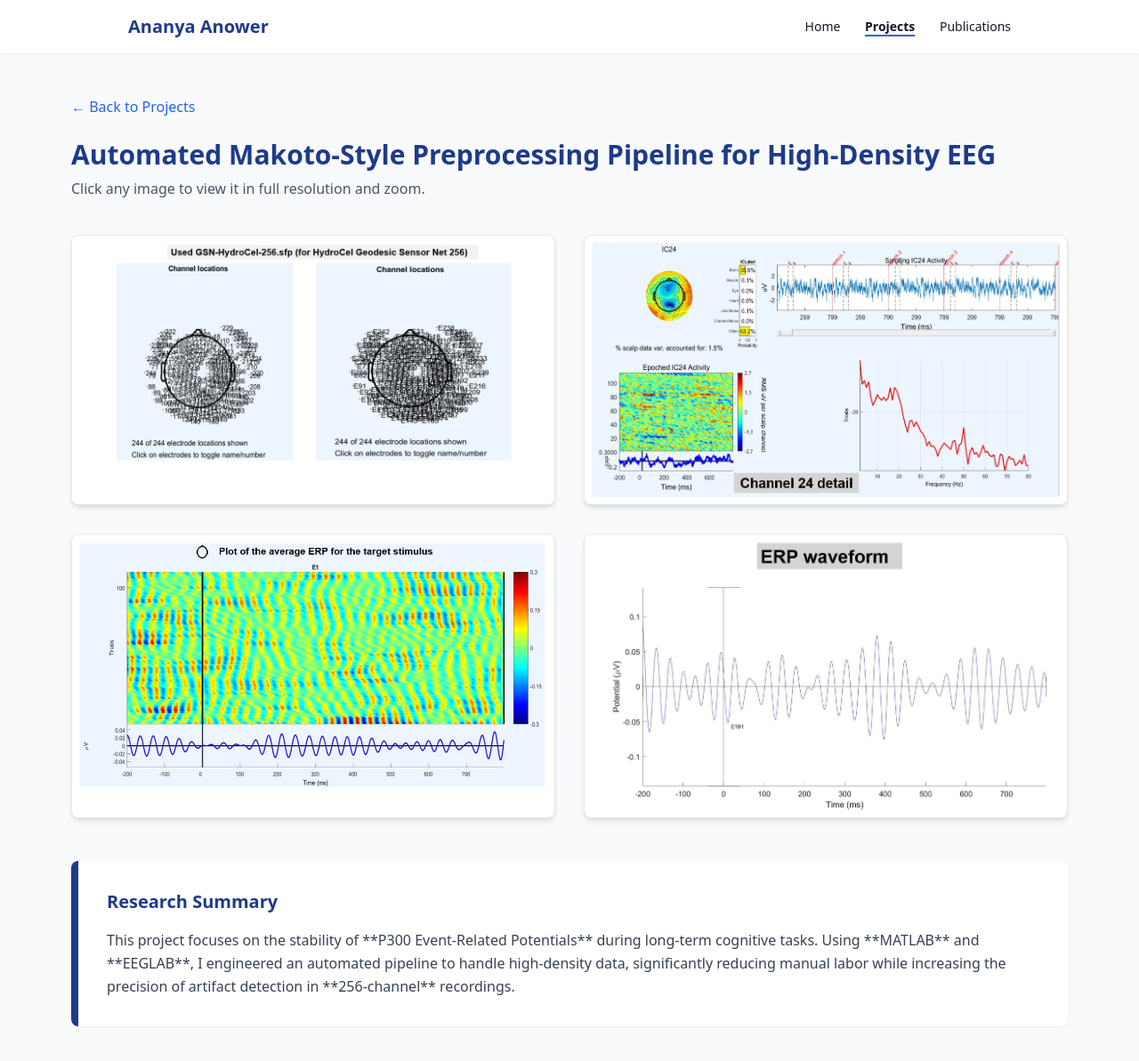
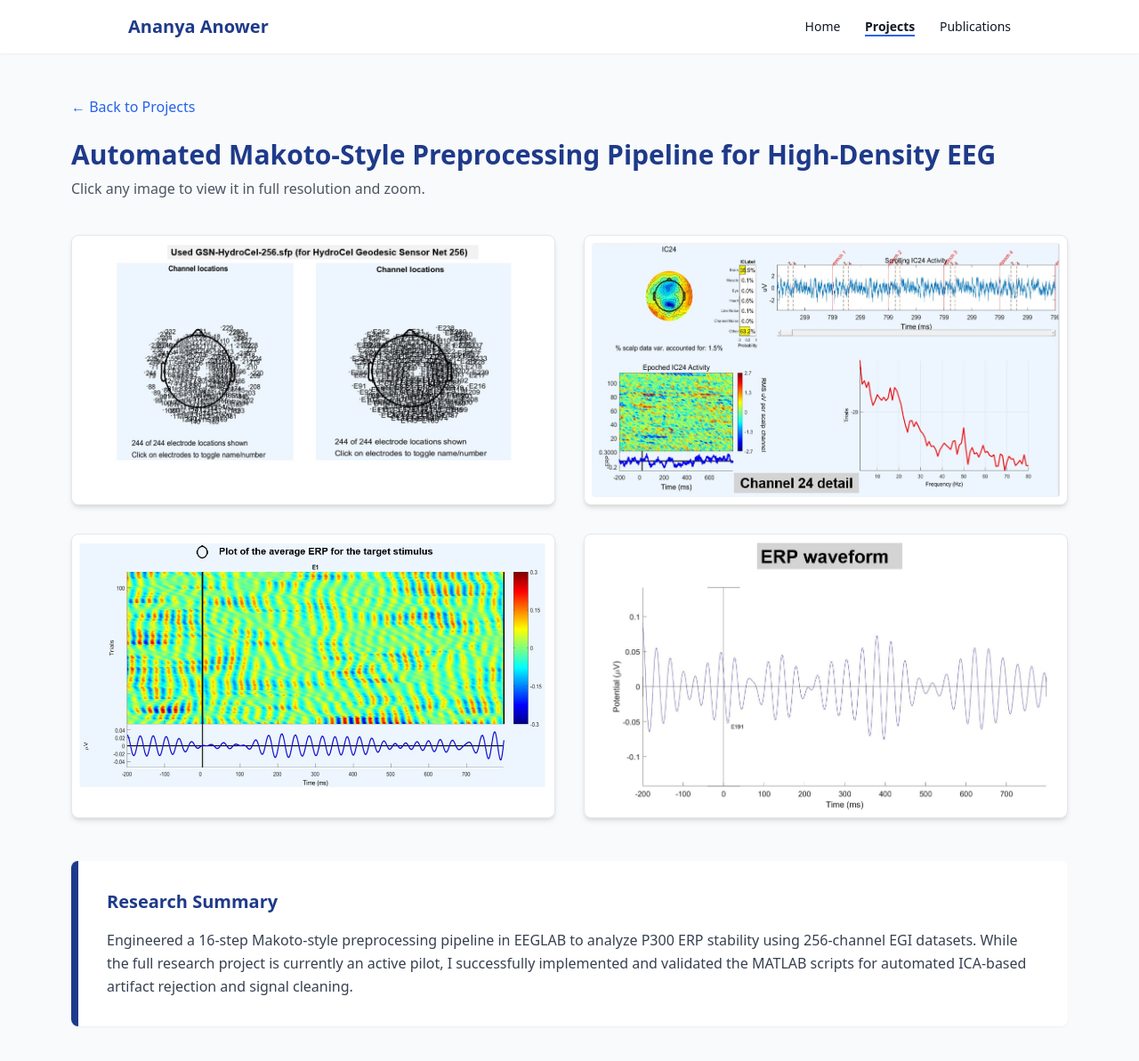
Before and after one commit to AnanyaAnower/AnanyaAnower.github.io, a Jekyll site: the page eeg-project.html, which Jekyll copies as it is, in a window 1280 px wide and 1202 px high. Shown: the top 1193 px of the window at 89% size. Built offline with Jekyll 4.4.1, drawn with Linux system fonts in a browser that asks for light colours; nearby versions of some CDN libraries.

Commit message:
Update eeg-project.html

```diff
--- a/eeg-project.html
+++ b/eeg-project.html
@@ -56,9 +56,7 @@
         <div class="mt-12 bg-white p-8 rounded-lg shadow-sm border-l-8 border-blue-900">
             <h2 class="text-xl font-bold text-blue-900 mb-4">Research Summary</h2>
             <p class="text-gray-700 leading-relaxed">
-                This project focuses on the stability of **P300 Event-Related Potentials** during long-term cognitive tasks.
-                Using **MATLAB** and **EEGLAB**, I engineered an automated pipeline to handle high-density data,
-                significantly reducing manual labor while increasing the precision of artifact detection in **256-channel** recordings.
+                Engineered a 16-step Makoto-style preprocessing pipeline in EEGLAB to analyze P300 ERP stability using 256-channel EGI datasets. While the full research project is currently an active pilot, I successfully implemented and validated the MATLAB scripts for automated ICA-based artifact rejection and signal cleaning.
             </p>
         </div>
     </main>
```
